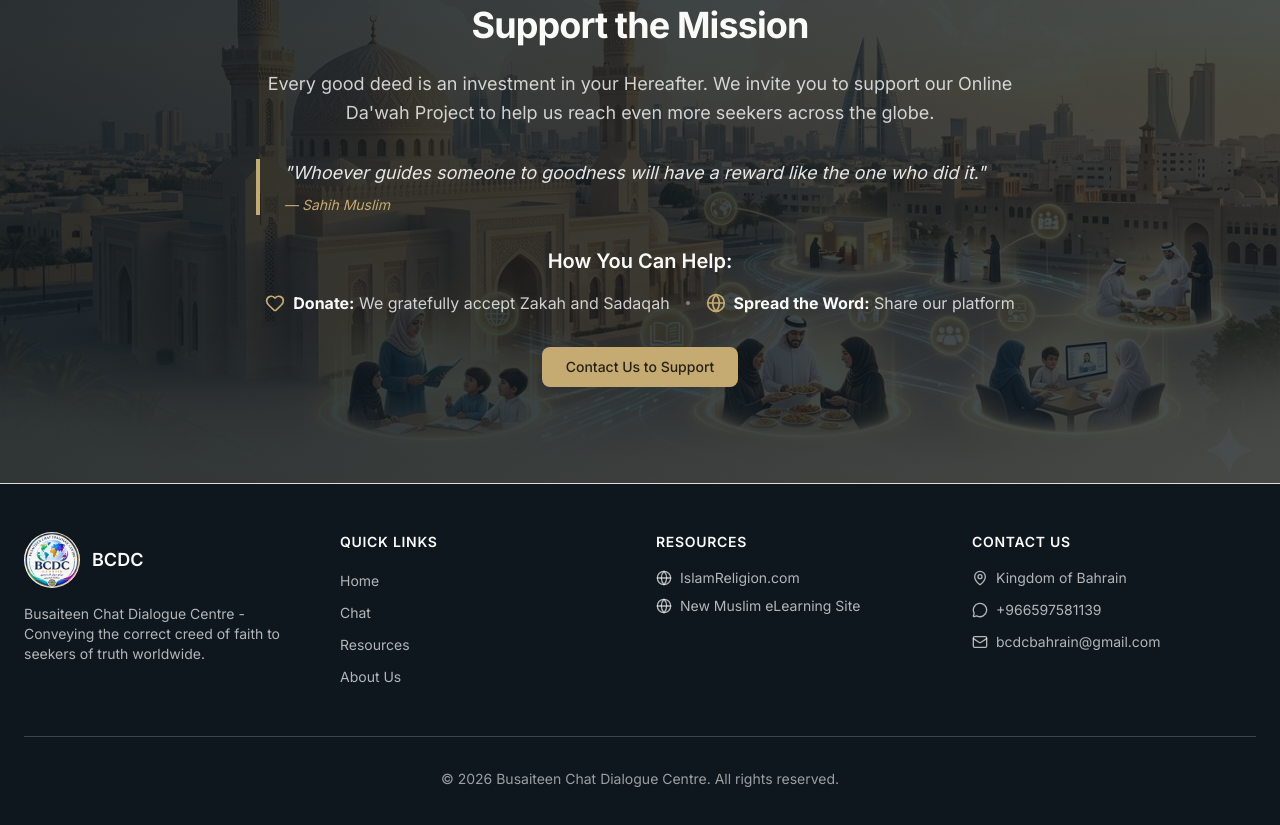
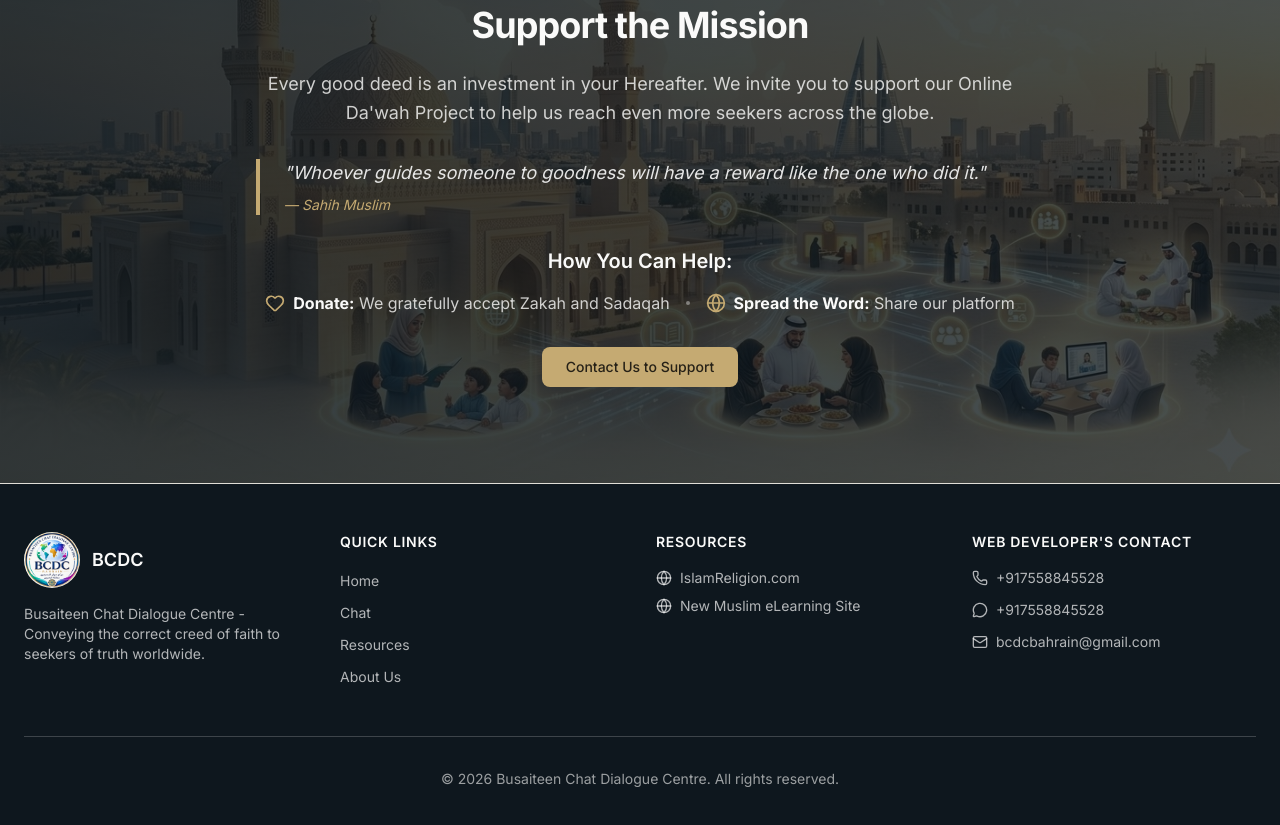
Before and after one commit to bcdcbahrain/v0-website, a Next.js app: page / in a window 1280 px wide. Shown: the part 3312-4137 px from the top of the page. Built offline with nearby package versions, Linux system fonts and the light colour scheme.

Commit message:
Update contact information in footer component

```diff
--- a/components/footer.tsx
+++ b/components/footer.tsx
@@ -100,22 +100,22 @@ export function Footer() {
           {/* Contact Info */}
           <div className="space-y-4">
             <h3 className="text-sm font-semibold uppercase tracking-wider">
-              Contact Us
+              Web Developer's Contact
             </h3>
             <ul className="space-y-3">
               <li className="flex items-center gap-2 text-sm text-background/70">
-                <MapPin className="h-4 w-4 shrink-0" />
-                Kingdom of Bahrain
+                <Phone className="h-4 w-4 shrink-0" />
+                +917558845528
               </li>
               <li>
                 <a
-                  href="https://wa.me/966597581139"
+                  href="https://wa.me/917558845528"
                   target="_blank"
                   rel="noopener noreferrer"
                   className="flex items-center gap-2 text-sm text-background/70 transition-colors hover:text-secondary"
                 >
                   <MessageCircle className="h-4 w-4 shrink-0" />
-                  +966597581139
+                  +917558845528
                 </a>
               </li>
               <li>
```
